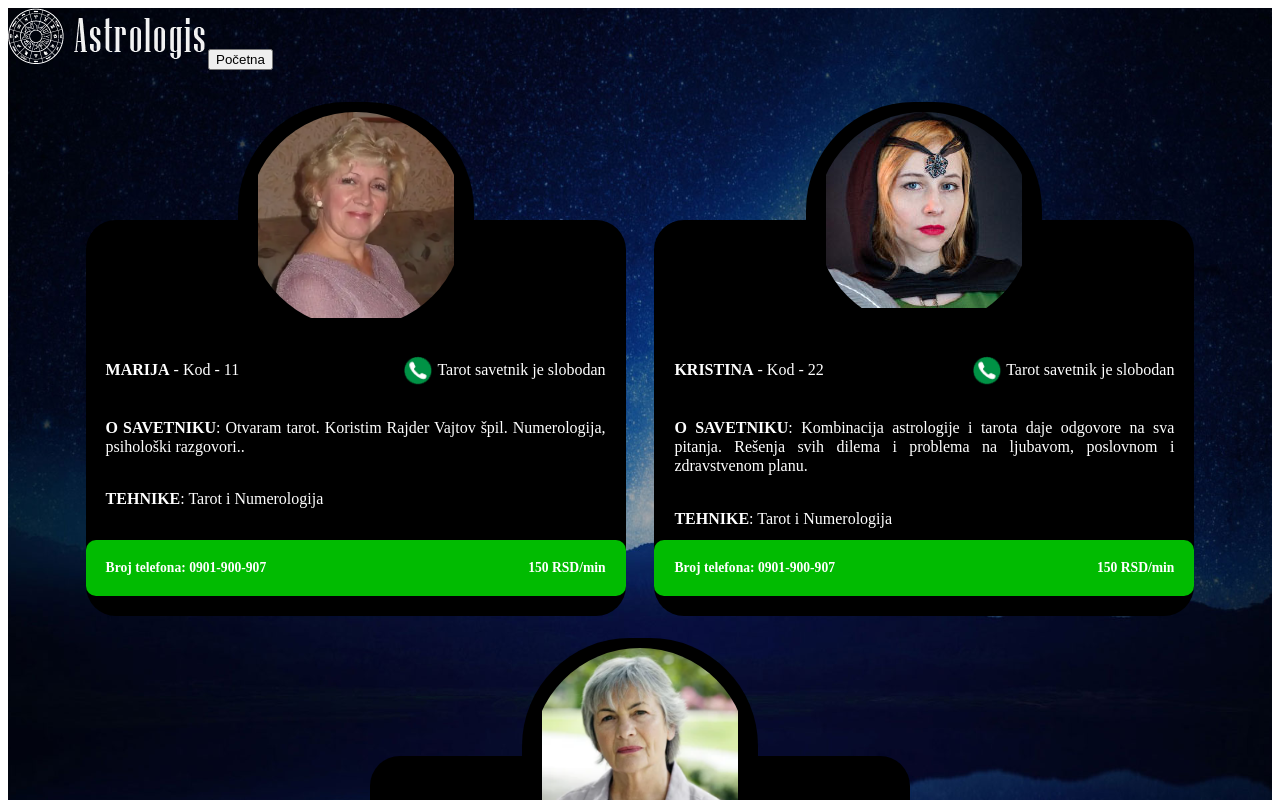
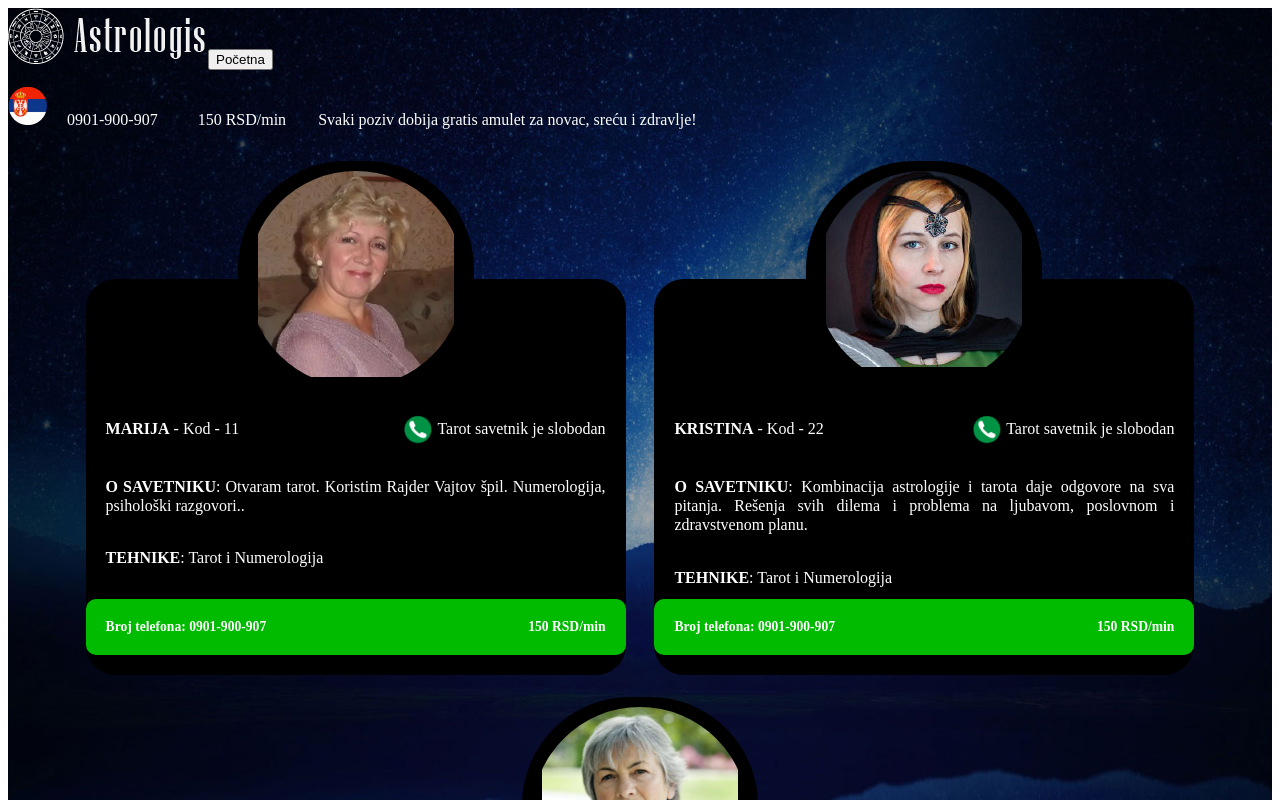
Before and after one commit to 1978milanbabic/astrologis, a React (Vite) app: page /astrolozi in a window 1280 px wide. Shown: the top 800 px of the page. Built offline with nearby package versions, Linux system fonts and the light colour scheme.

Commit message:
[Header] topo slider removed

```diff
--- a/package.json
+++ b/package.json
@@ -15,7 +15,6 @@
   "dependencies": {
     "react-responsive-carousel": "^3.2.21",
     "react-router-dom": "^5.3.0",
-    "react-spring": "^9.2.4",
     "sass": "^1.41.1"
   },
   "devDependencies": {
--- a/src/app/assets/Header.scss
+++ b/src/app/assets/Header.scss
@@ -43,10 +43,14 @@ nav {
   height: rem(60);
   position: relative;
   overflow: hidden;
+  text-align: center;
 
   .upper-info-slide {
-    position: absolute;
-    top: rem(10);
+    padding-top: rem(10);
+    display: inline-block;
+    width: 100%;
+    max-width: 1000px;
+    text-align: left;
 
     p {
       margin: 0;
--- a/src/app/scenes/components/Header.js
+++ b/src/app/scenes/components/Header.js
@@ -1,6 +1,5 @@
 import React, { useEffect, useState } from "react"
 import { useHistory } from 'react-router'
-import { useSpring, animated } from "react-spring"
 
 // import Callinfo
 import CallInfo from "./CallInfo"
@@ -11,61 +10,23 @@ import logo from '../../../../public/assets/logo.png'
 const Header = props => {
   // states
   const [screenSize, setScreenSize] = useState()
-  const [keyTopSlider1, setKeyTopSlider1] = useState(1)
-  const [keyTopSlider2, setKeyTopSlider2] = useState(400)
-
-  // top slider
-  const scrolling1 = useSpring({
-    from: { transform: "translate(80%,0)" },
-    to: { transform: "translate(-80%,0)" },
-    config: { duration: 20000 },
-    reset: true,
-    onRest: () => {
-      setKeyTopSlider1(keyTopSlider1 + 1)
-    }
-  })
-  const scrolling2 = useSpring({
-    from: { transform: "translate(80%,0)", opacity: 1 },
-    to: { transform: "translate(-80%,0)", opacity: 1 },
-    config: { duration: 20000 },
-    reset: true,
-    delay: 10000,
-    onRest: () => {
-      setKeyTopSlider2(keyTopSlider2 + 1)
-    }
-  })
 
   // switch screen sizes
   useEffect(() => {
     const media = csstojsID('css-connector')
 
-    let sliderTimeout
-
     media.size(1, () => {
       setScreenSize('desktop')
-      // show second animated text for desktop
-      sliderTimeout = setTimeout(() => {
-        let secText = document.getElementsByClassName('second-anim')[0]
-        if (secText) secText.classList.remove('second-anim')
-      }, 10020)
     })
 
     media.size(2, () => {
       setScreenSize('mobile')
-      // remove slider
-      let navDet = document.getElementsByClassName('nav-details')[0]
-      let divs = navDet.getElementsByTagName('div')
-      if (divs.length > 1) {
-        let wanted = divs[divs.length - 1]
-        navDet.innerHTML(wanted)
-      }
     })
 
     media.init()
 
     // cleanup on unload
     return () => {
-      clearTimeout(sliderTimeout)
       window.removeEventListener('resize', () => {})
     }
 
@@ -96,21 +57,7 @@ const Header = props => {
         </div>
       </nav>
       <div className='nav-details'>
-        {screenSize === 'desktop' && (
-          <>
-            <div key={keyTopSlider1}>
-              <animated.div style={scrolling1}>
-                <CallInfo device='desktop' />
-              </animated.div>
-            </div>
-            <div key={keyTopSlider2} className='second-anim'>
-              <animated.div style={scrolling2}>
-                <CallInfo device='desktop' />
-              </animated.div>
-            </div>
-          </>
-        )}
-        {screenSize === 'mobile' && (<CallInfo device='mobile' />)}
+        <CallInfo device={screenSize} />
       </div>
     </>
   )
```
